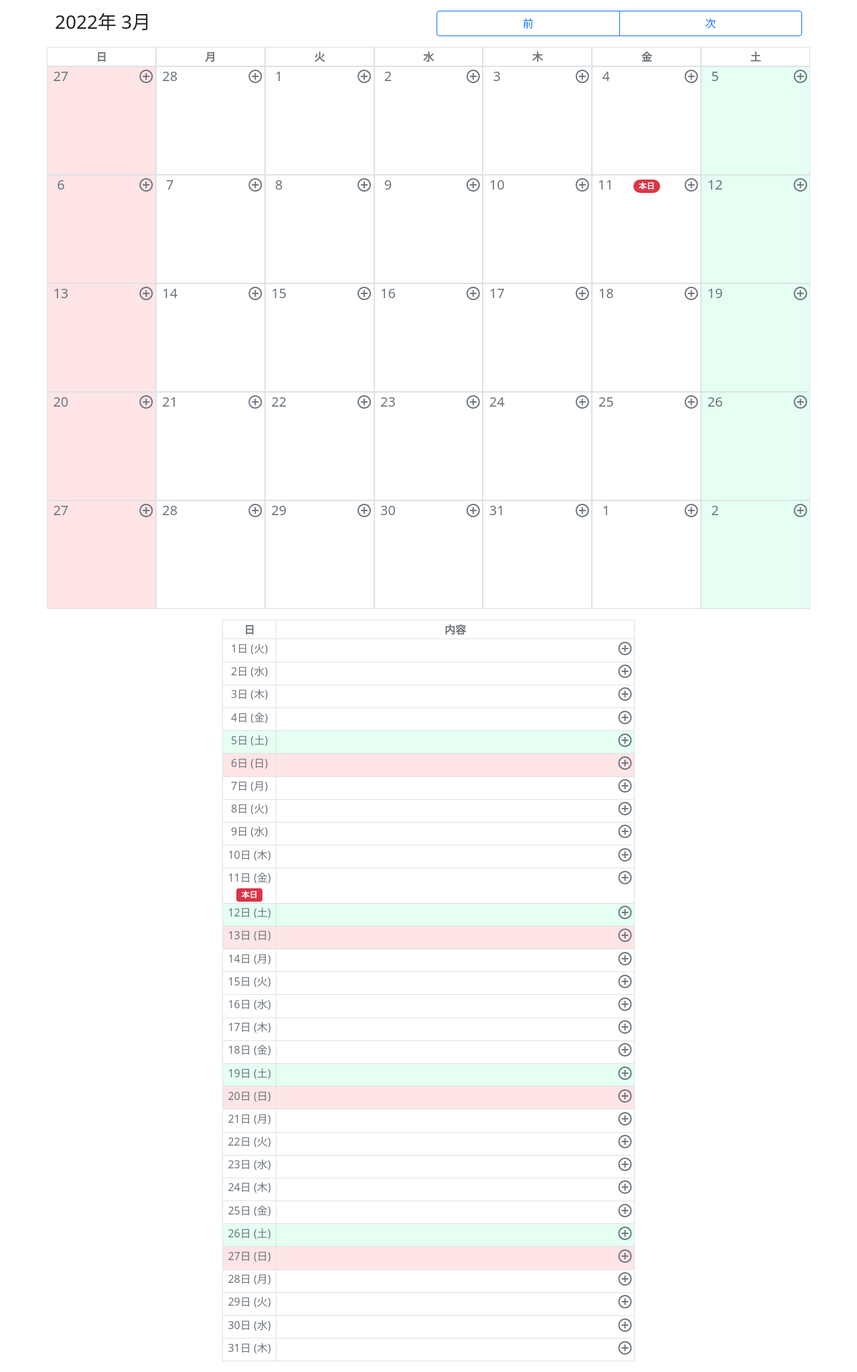
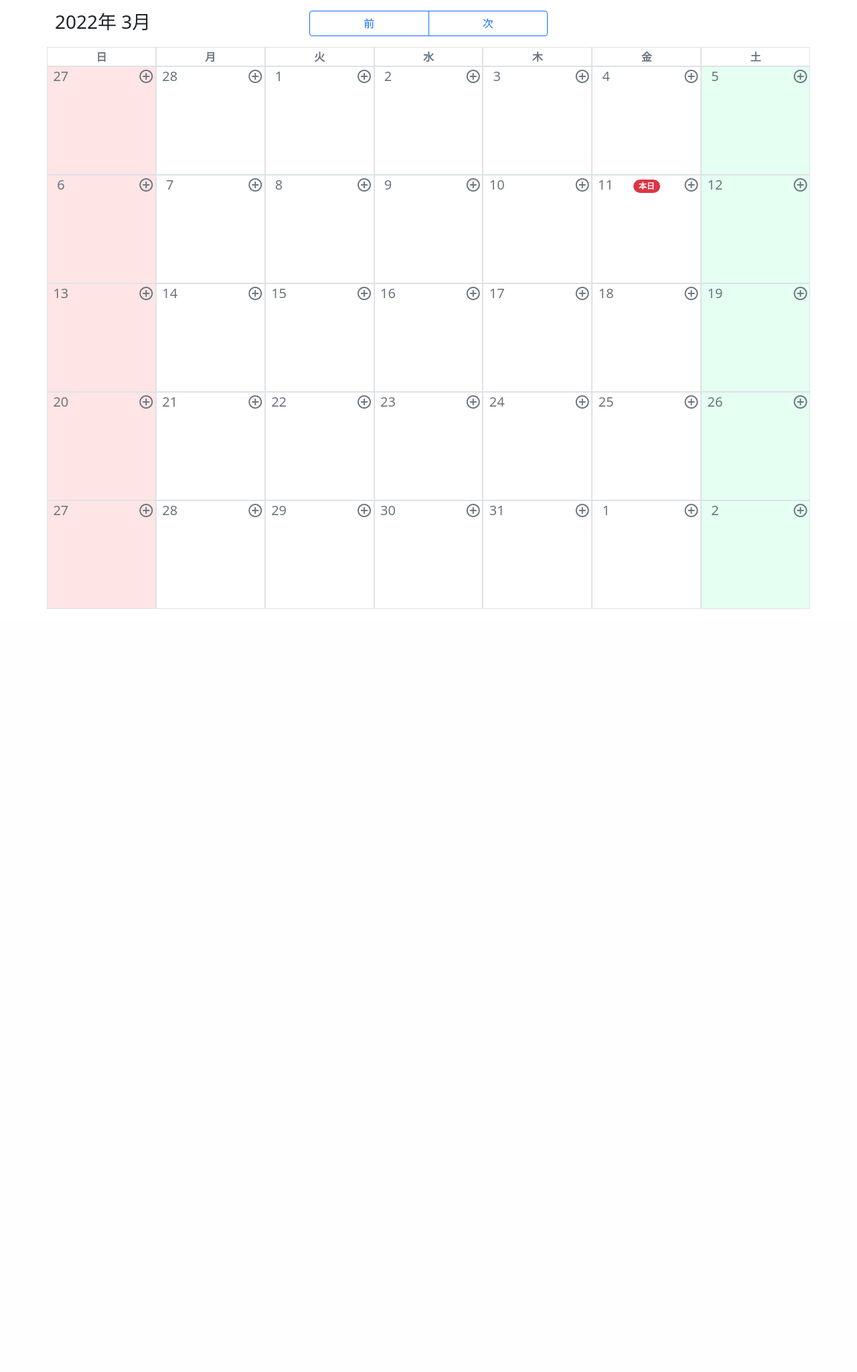
Before and after one commit to naru770/calendar-scheduler-flask, a Flask app: page /2022/03 in a window 1280 px wide. Shown: the part 56-2104 px from the top of the page at 67% size. After the commit the page ends 965 px from the top, so only its background shows below. Run offline with Flask 2, Linux system fonts and the light colour scheme; data that the repository does not hold is empty; some libraries are stand-ins or nearby versions.

Commit message:
fixed details

```diff
--- a/templates/home.html
+++ b/templates/home.html
@@ -12,10 +12,11 @@
     <a href="/{{ prev_month.strftime('%Y/%m') }}" type="button" class="btn btn-outline-primary">前</a>
     <a href="/{{ next_month.strftime('%Y/%m') }}" type="button" class="btn btn-outline-primary">次</a>
   </div>
+  <div class="col"></div>
 </div>
 </div>
 
-<div class="container mt-3" id="pc_calendar">
+<div class="container mt-3" id="pc_calendar" style="display: none;">
   <table class="table table-bordered">
     <!-- top row -->
     <tr class="row">
@@ -89,7 +90,7 @@
 </div>
 
 
-<div class="container mt-3" id="sp_calendar">
+<div class="container mt-3" id="sp_calendar" style="display: none;">
 
   <table class="table table-bordered">
     <tr>
@@ -151,10 +152,10 @@
 <!-- デバイスによって表示を変える -->
 <script>
   if (navigator.userAgent.match(/iPhone|Android.*Mobile/)) {
-    document.getElementById('pc_calendar').remove();
+    document.getElementById('sp_calendar').style.display = 'block'
   }
   else {
-    document.getElementById('sp_calendar').setAttribute('class', 'mt-3 container w-50');
+    document.getElementById('pc_calendar').style.display = 'block'
   }
 </script>
 
```
